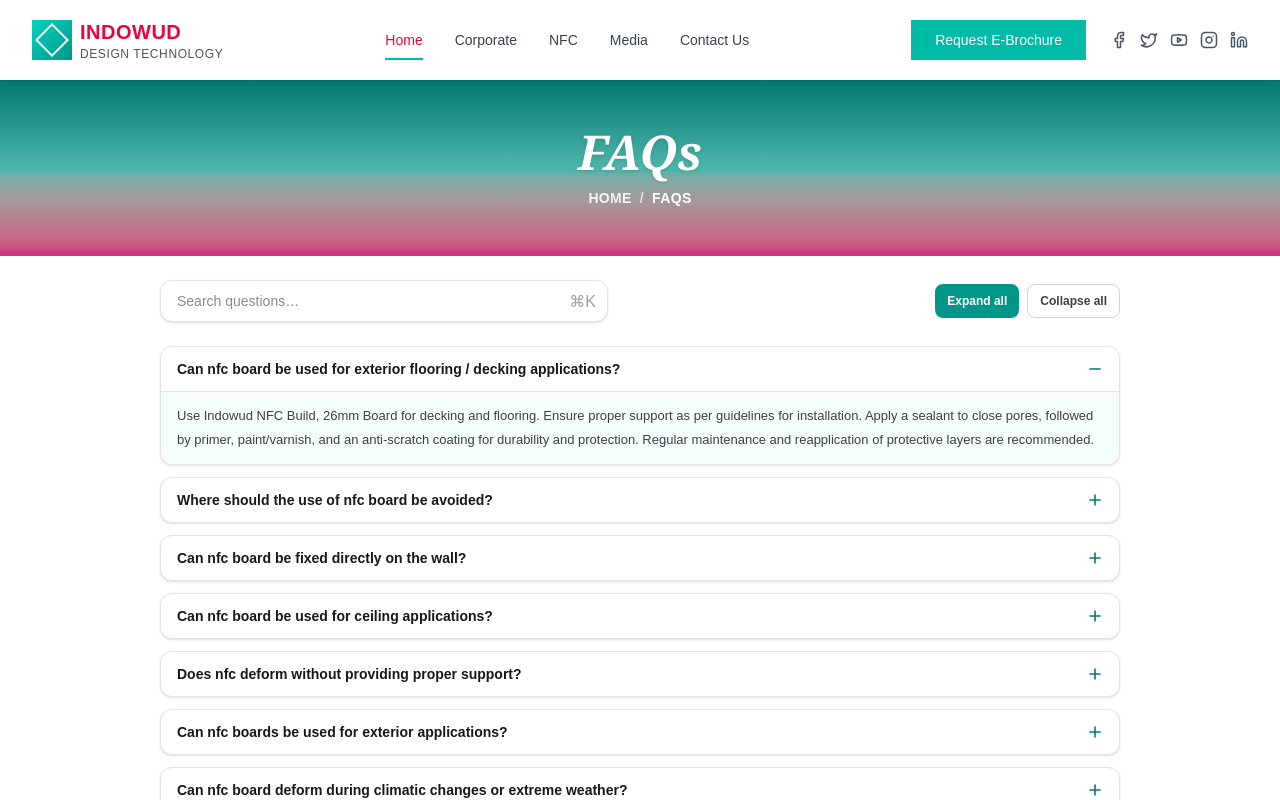
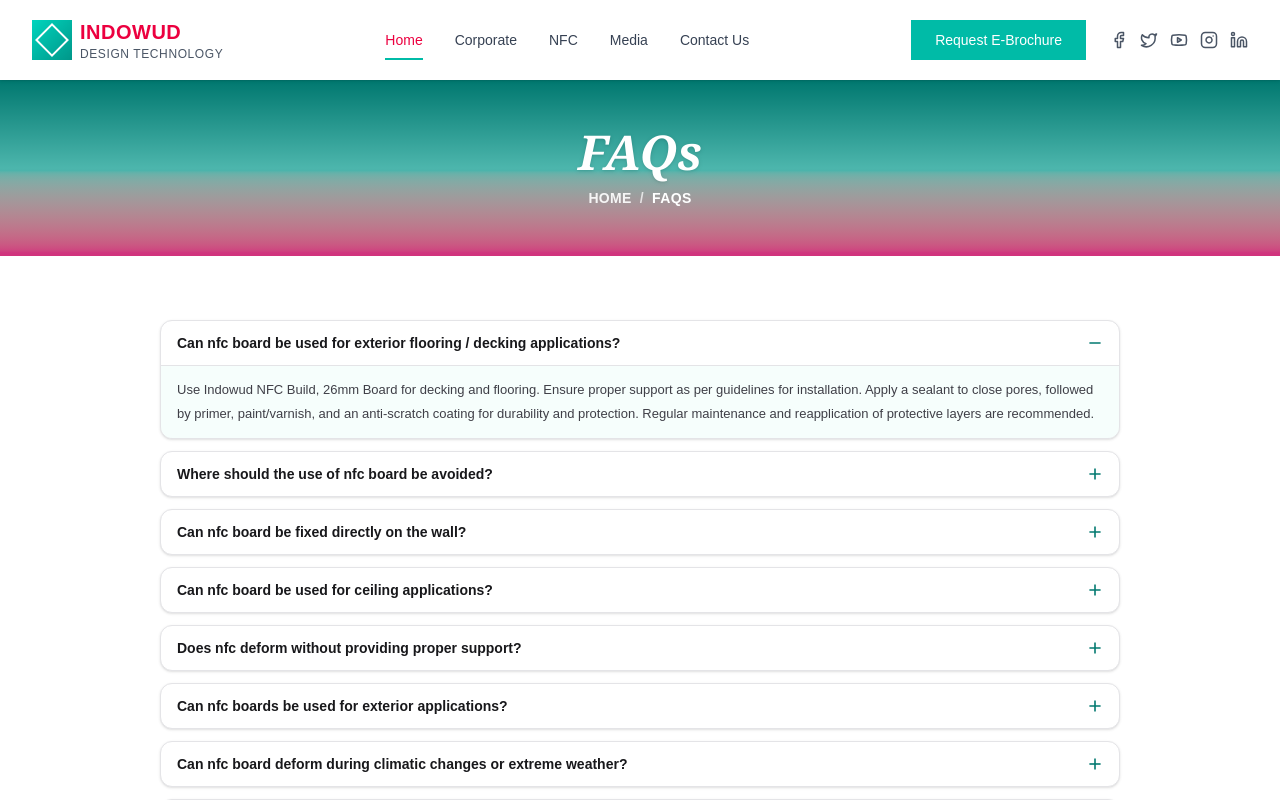
Before and after one commit to Monil072718/indowud, a Next.js app: page /nfc/faqs in a window 1280 px wide. Shown: the top 800 px of the page. Built offline with nearby package versions, Linux system fonts and the light colour scheme.

Commit message:
faqs page done with modification

```diff
--- a/src/app/nfc/faqs/page.tsx
+++ b/src/app/nfc/faqs/page.tsx
@@ -97,38 +97,8 @@ export default function FAQPage() {
           </div>
         </div>
       </header>
-
-      {/* Controls */}
-      <section className="mx-auto max-w-5xl px-4 sm:px-6 lg:px-8 py-6">
-        <div className="flex flex-col gap-3 sm:flex-row sm:items-center sm:justify-between">
-          <div className="relative w-full sm:max-w-md">
-            <input
-              value={query}
-              onChange={(e) => setQuery(e.target.value)}
-              placeholder="Search questions…"
-              className="w-full rounded-xl border border-zinc-200 bg-white px-4 py-2.5 text-sm shadow-sm outline-none ring-0 focus:border-teal-500"
-            />
-            <span className="pointer-events-none absolute right-3 top-2.5 text-zinc-400">⌘K</span>
-          </div>
-          <div className="flex gap-2">
-            <button
-              onClick={expandAll}
-              className="rounded-lg bg-teal-600 px-3 py-2 text-xs font-semibold text-white hover:bg-teal-700"
-            >
-              Expand all
-            </button>
-            <button
-              onClick={collapseAll}
-              className="rounded-lg border border-zinc-300 bg-white px-3 py-2 text-xs font-semibold text-zinc-700 hover:bg-zinc-50"
-            >
-              Collapse all
-            </button>
-          </div>
-        </div>
-      </section>
-
       {/* Accordion */}
-      <section className="mx-auto max-w-5xl px-4 sm:px-6 lg:px-8 pb-16">
+      <section className="mx-auto max-w-5xl px-4 sm:px-6 lg:px-8 py-16">
         <div className="space-y-3">
           {filtered.map((item, idx) => {
             const isOpen = openIdx === -1 || openIdx === idx;
```
